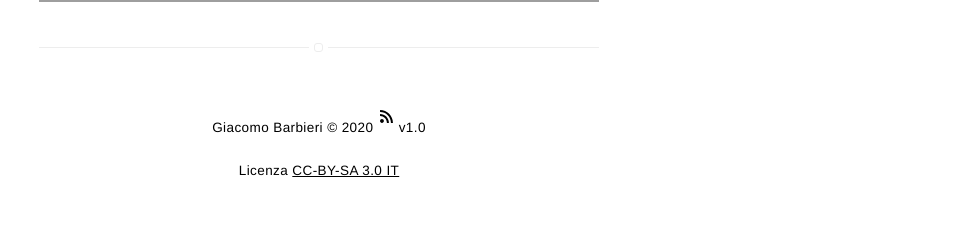
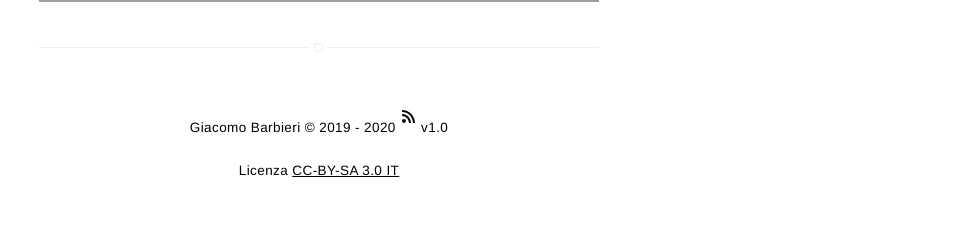
Before and after one commit to iJaack/Jaack, a Jekyll site: the page built from newsletter.md, in a window 1280 px wide. Shown: the part 1205-1445 px from the top of the page, without its empty margins (321-1280 px from the left). Built offline with Jekyll 4.4.1, drawn with Linux system fonts in a browser that asks for light colours; grey boxes are pictures that could not be loaded.

Commit message:
Modificato footer '2019-2020'

```diff
--- a/_includes/footer.html
+++ b/_includes/footer.html
@@ -1,4 +1,4 @@
 <footer class="footer-main">
-    <p>{{ site.name }} © {{ site.time | date: '%Y' }} <a class="link" href="{{base}}/feed.xml" target="_blank"><svg class="icon icon-rss"><use xlink:href="#icon-rss"></use></svg></a> v1.0</p>
+    <p>{{ site.name }} © 2019 - {{ site.time | date: '%Y' }} <a class="link" href="{{base}}/feed.xml" target="_blank"><svg class="icon icon-rss"><use xlink:href="#icon-rss"></use></svg></a> v1.0</p>
     <p align="center">Licenza <a href="http://creativecommons.org/licenses/by-sa/3.0/it/">CC-BY-SA 3.0 IT</a></p>
 </footer>
```
